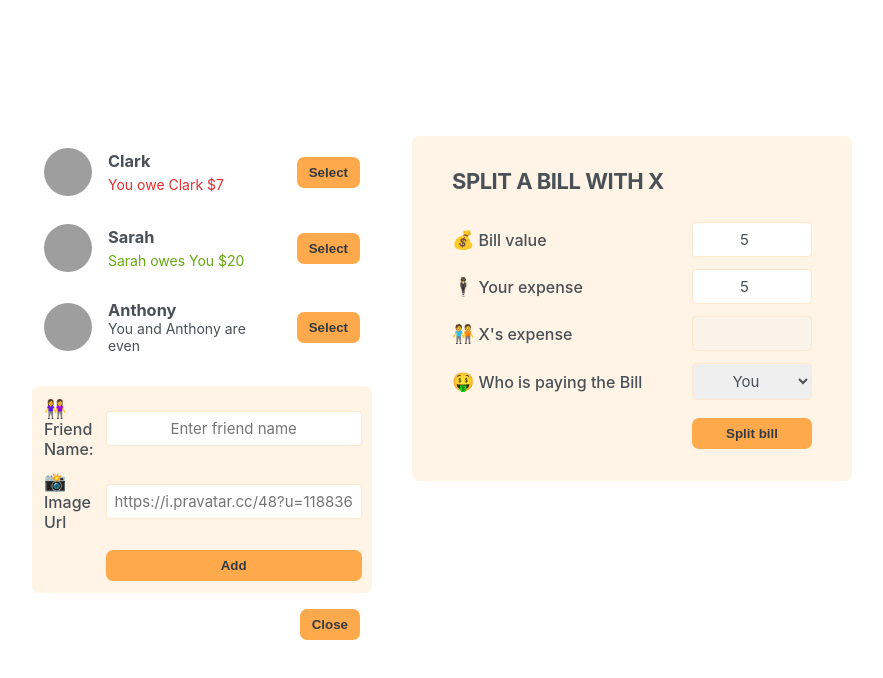
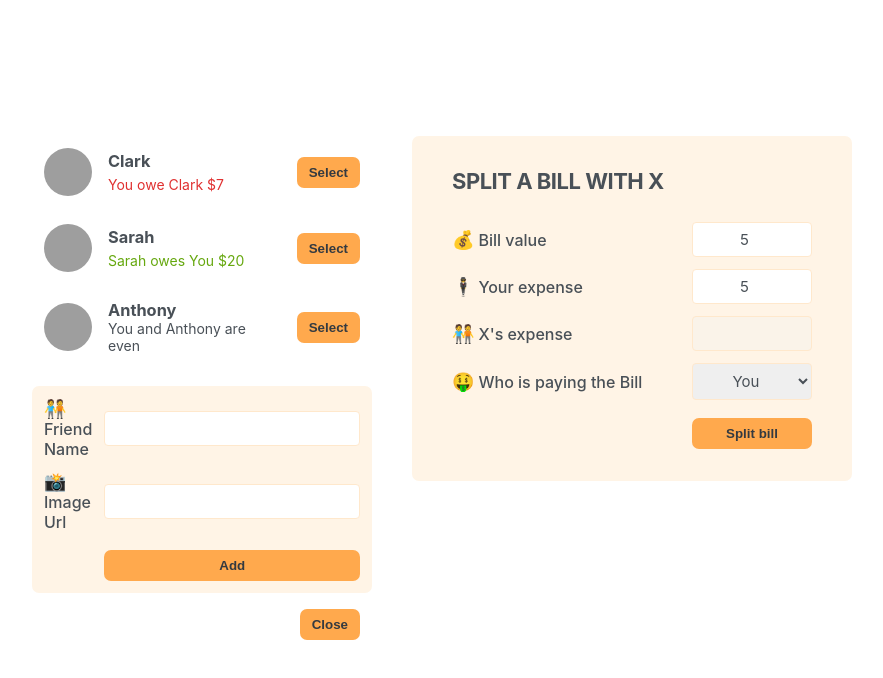
Before and after one commit to AbdullahiAbdulganiyu/eat-n-split, a React (Create React App) app: page / in a window 1280 px wide. Both pictures are taken after typing "5", "5" into the empty fields and a click on the button "Add Friend". Shown: the top 678 px of the page, without its empty margins (198-1081 px from the left). Built offline with nearby package versions, Linux system fonts and the light colour scheme; grey boxes are pictures that could not be loaded.

Commit message:
code refactoring

```diff
--- a/src/App.js
+++ b/src/App.js
@@ -85,10 +85,9 @@ function FormAddFriend() {
   const [image, setImage] = useState("");
   return (
     <form className="form-add-friend">
-      <label>👭Friend Name:</label>
-      <input type="text" placeholder="Enter friend name" />
-      <label>📸Image Url</label>{" "}
-      <input type="text" placeholder="https://i.pravatar.cc/48?u=118836" />
+      <label>🧑‍🤝‍🧑Friend Name</label>
+      <input type="text" />
+      <label>📸Image Url</label> <input type="text" />
       <Button>Add</Button>
     </form>
   );
```
